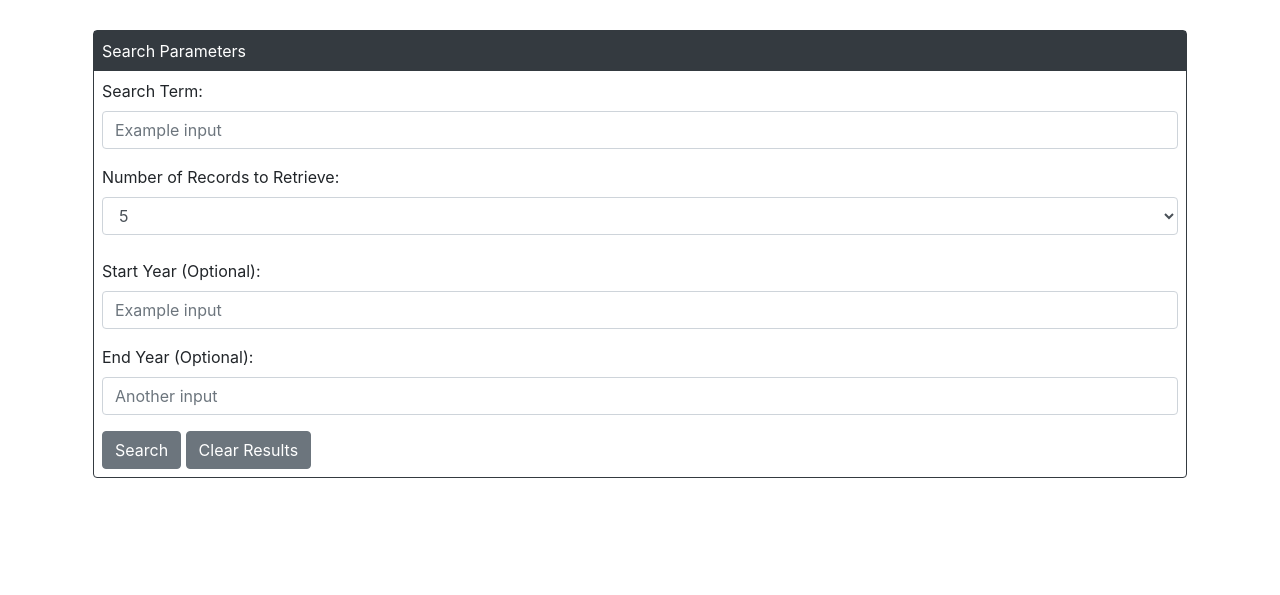
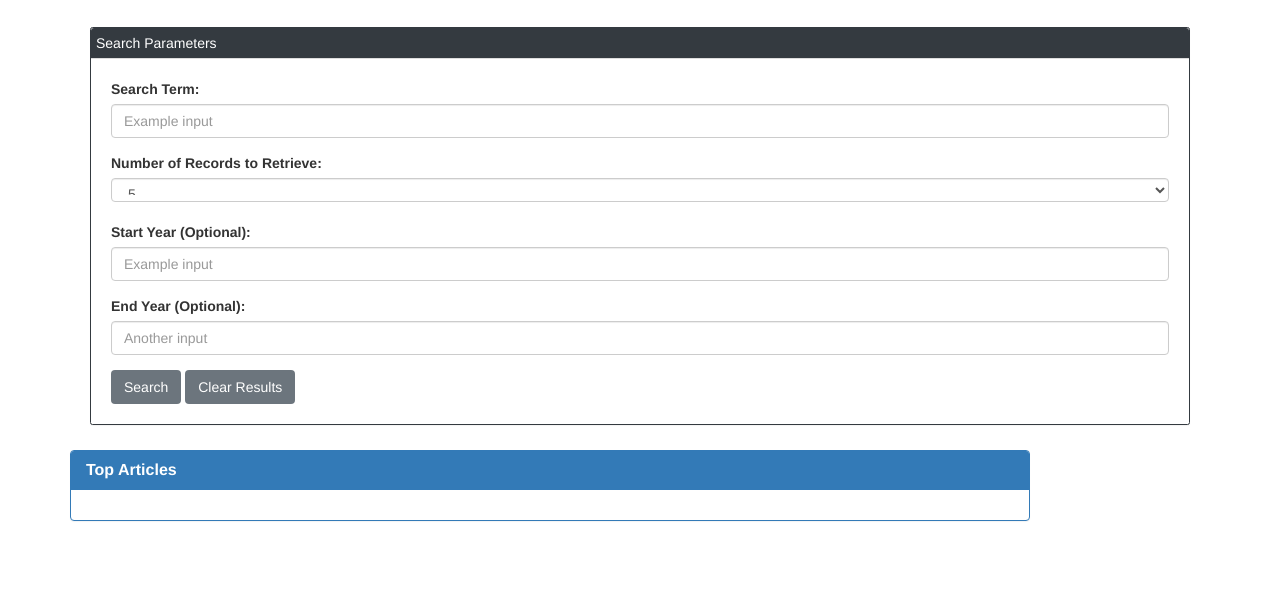
Before and after one commit to sdrosi/nyt_api, a plain HTML site: page index.html in a window 1280 px wide. Shown: the part 205-800 px from the top of the page. Drawn offline with nearby package versions, Linux system fonts and the light colour scheme.

Commit message:
added justin's changes

```diff
--- a/index.html
+++ b/index.html
@@ -4,6 +4,7 @@
 <head>
     <title> New York Times Search </title>
     <link rel="stylesheet" href="https://maxcdn.bootstrapcdn.com/bootstrap/4.0.0/css/bootstrap.min.css" integrity="sha384-Gn5384xqQ1aoWXA+058RXPxPg6fy4IWvTNh0E263XmFcJlSAwiGgFAW/dAiS6JXm" crossorigin="anonymous">
+    <link rel="stylesheet" href="https://maxcdn.bootstrapcdn.com/bootswatch/3.3.6/flatly/bootstrap.min.css">
     <link rel=“stylesheet” href=“https://maxcdn.bootstrapcdn.com/font-awesome/4.5.0/css/font-awesome.min.css“>
 
 </head>
@@ -62,7 +63,28 @@
 </div>
 
 <div id="displayArticles">
-    <!-- INSERT HERE -->
+
+<!-- retrieved articles -->
+<div class="row">
+    <!-- retrieved articles row 2 -->
+    <div class="row">
+        <div class="col-lg-12">
+        <br>
+
+            <!-- panel for articles retrieved -->
+         <div class="panel panel-primary" style= "width: 960px">
+
+                <!-- Panel Heading, retrieved articles box -->
+                <div class="panel-heading">
+                    <h3 class="panel-title"><strong><i class="fa fa-table"></i>   Top Articles</strong></h3>
+                </div>
+
+                <!-- main panel for resulting articles -->
+                <div class="panel-body" id="well-section">
+                </div>
+            </div>
+        </div>
+    </div>
 </div>
 
 
```
